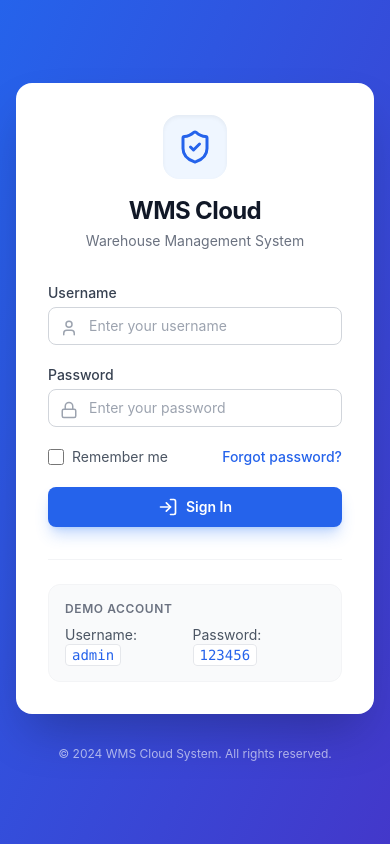
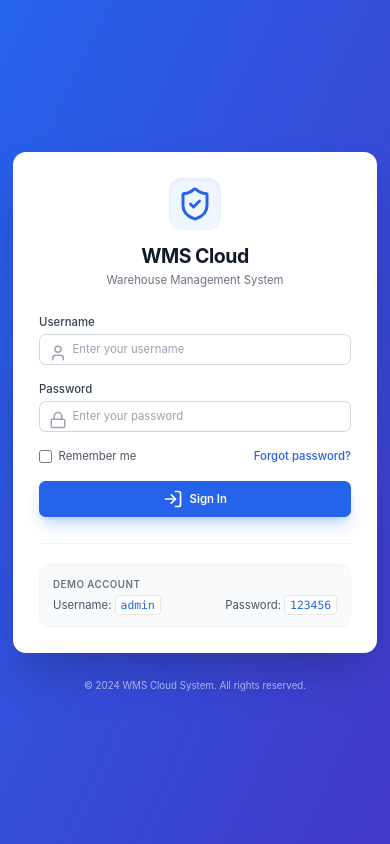
Before and after one commit to 13888285815/wms-system, a React (Vite) app: page / in a window 390 px wide. Built offline with nearby package versions, Linux system fonts and the light colour scheme.

Commit message:
feat: upgrade - i18n + security + subscription system

```diff
--- a/src/index.css
+++ b/src/index.css
@@ -2,9 +2,31 @@
 @tailwind components;
 @tailwind utilities;
 
-* {
-  box-sizing: border-box;
+/* RTL support */
+[dir="rtl"] .sidebar { right: 0; left: auto; }
+/* [dir="rtl"] .flex { flex-direction: row-reverse; } */
+/* We don't reverse all flex containers, only specific ones needed for RTL if they don't use logical properties */
+
+/* Responsive font sizes */
+html { font-size: clamp(13px, 1.5vw, 16px); }
+
+/* Mobile optimizations */
+@media (max-width: 640px) {
+  .table-responsive { overflow-x: auto; -webkit-overflow-scrolling: touch; }
 }
+
+/* Hide scrollbars but keep functionality */
+.no-scrollbar::-webkit-scrollbar { display: none; }
+.no-scrollbar { -ms-overflow-style: none; scrollbar-width: none; }
+
+/* Smooth scrolling */
+* { scroll-behavior: smooth; }
+
+/* Custom utility for RTL spacing/positioning if not using tailwind-rtl plugin */
+[dir="rtl"] .ml-auto { margin-left: 0 !important; margin-right: auto !important; }
+[dir="rtl"] .mr-auto { margin-right: 0 !important; margin-left: auto !important; }
+[dir="rtl"] .text-left { text-align: right; }
+[dir="rtl"] .text-right { text-align: left; }
 
 body {
   margin: 0;
@@ -15,98 +37,10 @@ body {
   -moz-osx-font-smoothing: grayscale;
 }
 
-/* RTL support for Arabic */
-[dir="rtl"] {
-  text-align: right;
-}
-
-/* Scrollbar styling */
-::-webkit-scrollbar {
-  width: 6px;
-  height: 6px;
-}
-::-webkit-scrollbar-track {
-  background: #f1f5f9;
-}
-::-webkit-scrollbar-thumb {
-  background: #94a3b8;
-  border-radius: 3px;
-}
-::-webkit-scrollbar-thumb:hover {
-  background: #64748b;
-}
-
-/* ─── Responsive & Device Adaptations ─────────────────────────────────────── */
-
-/* Safe area insets for iOS notch / Android navigation bar */
+/* Safe area insets */
 body {
   padding-env: safe-area-inset-bottom;
   padding-bottom: env(safe-area-inset-bottom);
   padding-left: env(safe-area-inset-left);
   padding-right: env(safe-area-inset-right);
 }
-
-/* Prevent text size adjustment on orientation change (iOS) */
-html {
-  -webkit-text-size-adjust: 100%;
-  text-size-adjust: 100%;
-}
-
-/* Smooth scrolling */
-html { scroll-behavior: smooth; }
-
-/* Touch action optimization */
-button, a, [role="button"] {
-  touch-action: manipulation;
-  -webkit-tap-highlight-color: transparent;
-}
-
-/* Prevent double-tap zoom on interactive elements */
-input, select, textarea {
-  font-size: 16px; /* prevents iOS auto-zoom on focus */
-}
-
-/* RTL layout support */
-[dir="rtl"] .sidebar-translate { transform: translateX(100%); }
-[dir="rtl"] .sidebar-translate.open { transform: translateX(0); }
-[dir="rtl"] .ml-auto { margin-left: 0; margin-right: auto; }
-[dir="rtl"] .mr-auto { margin-right: 0; margin-left: auto; }
-
-/* High DPI / Retina display */
-@media (-webkit-min-device-pixel-ratio: 2), (min-resolution: 192dpi) {
-  * { -webkit-font-smoothing: antialiased; -moz-osx-font-smoothing: grayscale; }
-}
-
-/* Large screen optimization (4K/ultrawide) */
-@media (min-width: 1920px) {
-  .container-xl { max-width: 1800px; margin: 0 auto; }
-}
-
-/* Small screen (< 375px - older iPhones) */
-@media (max-width: 374px) {
-  .text-sm { font-size: 0.8rem; }
-  .px-6 { padding-left: 1rem; padding-right: 1rem; }
-}
-
-/* Tablet landscape */
-@media (min-width: 768px) and (max-width: 1024px) and (orientation: landscape) {
-  aside { width: 220px; }
-}
-
-/* Print styles */
-@media print {
-  aside, header, .no-print { display: none !important; }
-  main { margin: 0; padding: 0; }
-}
-
-/* Focus visible for keyboard navigation (accessibility) */
-:focus-visible {
-  outline: 2px solid #2563eb;
-  outline-offset: 2px;
-}
-
-/* Scrollbar mobile hide */
-@media (max-width: 768px) {
-  ::-webkit-scrollbar { display: none; }
-  * { -ms-overflow-style: none; scrollbar-width: none; }
-}
```
